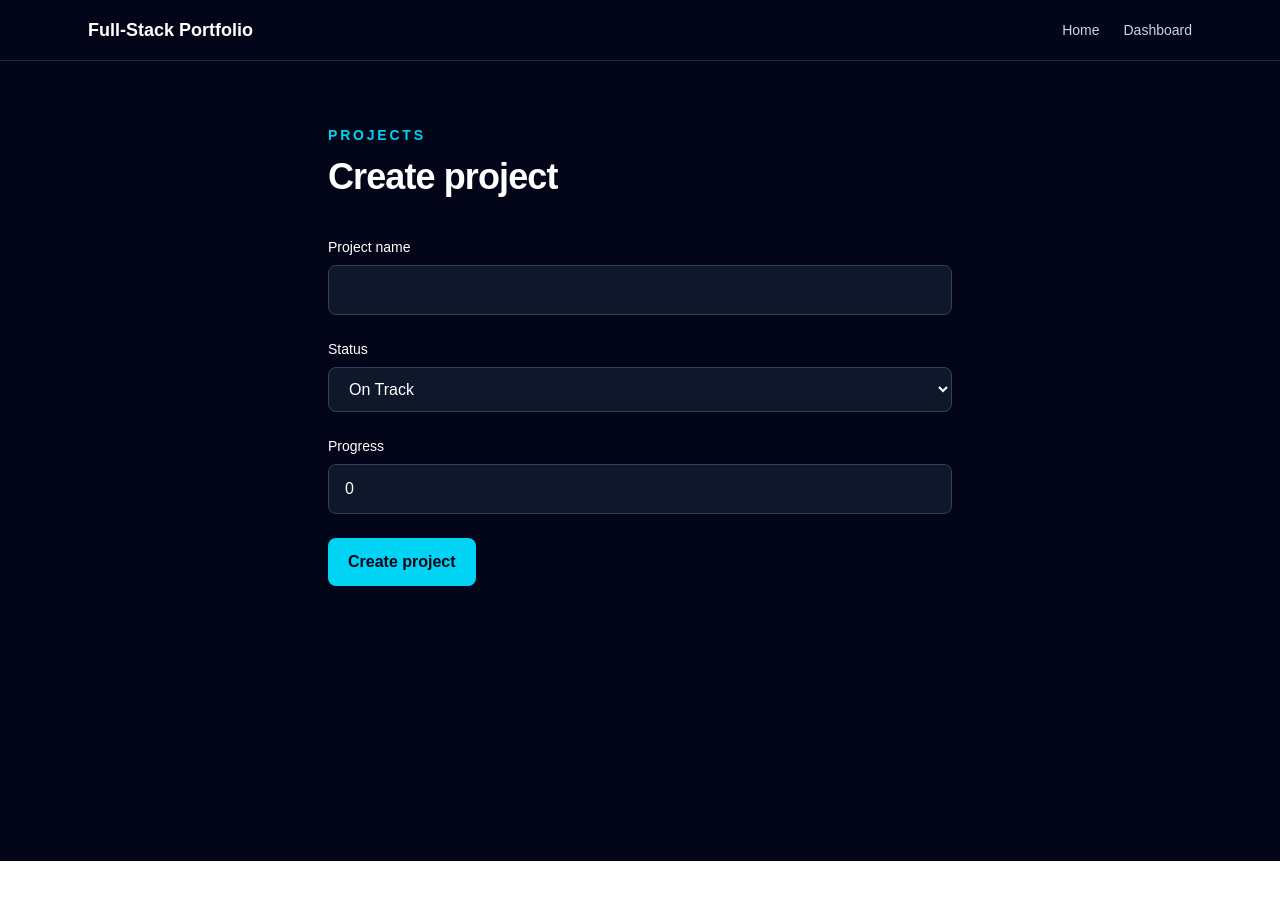
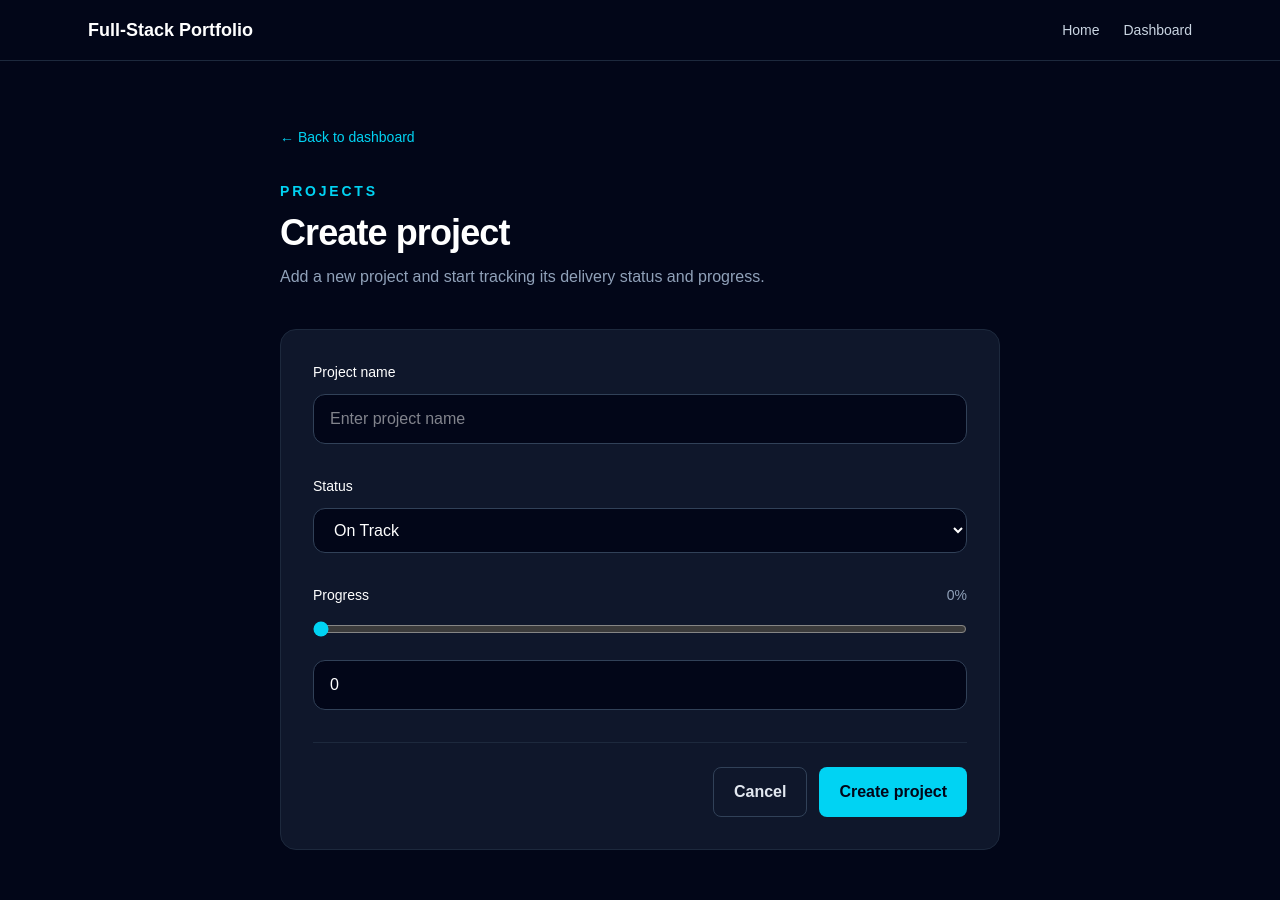
Before and after one commit to pratibashan/engineering-delivery-hub, a Next.js app in the folder web/: page /dashboard/projects/new in a window 1280 px wide. Shown: the top 900 px of the page. Before the commit the page ends 861 px from the top, so only its background shows below. Built offline with nearby package versions, Linux system fonts and the light colour scheme; no server answers.

Commit message:
Add project details and improve project UI

```diff
--- a/web/src/app/dashboard/page.tsx
+++ b/web/src/app/dashboard/page.tsx
@@ -1,3 +1,4 @@
+import Link from "next/link";
 import StatCard from "@/components/dashboard/StatCard";
 import ProjectList from "@/components/dashboard/ProjectList";
 import { dashboardStats } from "@/data/dashboard";
@@ -9,6 +10,8 @@ export default async function DashboardPage() {
   return (
     <main className="min-h-screen bg-slate-950 text-white">
       <section className="mx-auto max-w-6xl px-6 py-16">
+        <div className="flex flex-col gap-6 sm:flex-row sm:items-end sm:justify-between">
+          <div>
             <p className="text-sm font-semibold uppercase tracking-[0.2em] text-cyan-400">
               Dashboard
             </p>
@@ -20,6 +23,15 @@ export default async function DashboardPage() {
             <p className="mt-3 text-slate-400">
               Review team activity, tasks, blockers, and AI-generated summaries.
             </p>
+          </div>
+
+          <Link
+            href="/dashboard/projects/new"
+            className="inline-flex items-center justify-center rounded-lg bg-cyan-400 px-5 py-3 font-semibold text-slate-950 transition hover:bg-cyan-300"
+          >
+            + Create project
+          </Link>
+        </div>
 
         <div className="mt-10 grid gap-5 md:grid-cols-3">
           {dashboardStats.map((stat) => (
--- /dev/null
+++ b/web/src/app/dashboard/projects/[id]/page.tsx
@@ -0,0 +1,73 @@
+import Link from "next/link";
+import { getProjectById } from "@/lib/projects";
+import { getProjectStatusClasses } from "@/lib/projectStatus";
+
+type ProjectDetailsPageProps = {
+  params: Promise<{
+    id: string;
+  }>;
+};
+
+export default async function ProjectDetailsPage({
+  params,
+}: ProjectDetailsPageProps) {
+  const { id } = await params;
+
+  const project = await getProjectById(id);
+
+  return (
+    <main className="min-h-screen bg-slate-950 text-white">
+      <section className="mx-auto max-w-3xl px-6 py-16">
+        <Link
+          href="/dashboard"
+          className="inline-block text-sm font-medium text-cyan-400 hover:text-cyan-300"
+        >
+          ← Back to dashboard
+        </Link>
+
+        <p className="mt-8 text-sm font-semibold uppercase tracking-[0.2em] text-cyan-400">
+          Project details
+        </p>
+
+        <h1 className="mt-3 text-4xl font-bold tracking-tight">
+          {project.name}
+        </h1>
+
+        <div className="mt-10 rounded-2xl border border-slate-800 bg-slate-900 p-8">
+          <div className="flex items-center justify-between">
+            <span className="text-slate-400">Status</span>
+
+            <span
+              className={`rounded-full border px-3 py-1 text-sm font-medium ${getProjectStatusClasses(
+                project.status,
+              )}`}
+            >
+              {project.status}
+            </span>
+          </div>
+
+          <div className="mt-8">
+            <div className="flex items-center justify-between">
+              <span className="text-slate-400">Progress</span>
+              <span className="font-medium">{project.progress}%</span>
+            </div>
+
+            <div className="mt-3 h-2 overflow-hidden rounded-full bg-slate-800">
+              <div
+                className="h-full rounded-full bg-cyan-400"
+                style={{ width: `${project.progress}%` }}
+              />
+            </div>
+          </div>
+
+          <div className="mt-8 border-t border-slate-800 pt-6">
+            <p className="text-sm text-slate-500">Project ID</p>
+            <p className="mt-2 break-all text-sm text-slate-300">
+              {project.id}
+            </p>
+          </div>
+        </div>
+      </section>
+    </main>
+  );
+}
--- a/web/src/app/dashboard/projects/new/page.tsx
+++ b/web/src/app/dashboard/projects/new/page.tsx
@@ -1,5 +1,6 @@
 "use client";
 
+import Link from "next/link";
 import { useState } from "react";
 import { useRouter } from "next/navigation";
 
@@ -40,15 +41,30 @@ export default function NewProjectPage() {
 
   return (
     <main className="min-h-screen bg-slate-950 text-white">
-      <section className="mx-auto max-w-2xl px-6 py-16">
-        <p className="text-sm font-semibold uppercase tracking-[0.2em] text-cyan-400">
+      <section className="mx-auto max-w-3xl px-6 py-16">
+        <Link
+          href="/dashboard"
+          className="inline-block text-sm font-medium text-cyan-400 hover:text-cyan-300"
+        >
+          ← Back to dashboard
+        </Link>
+
+        <p className="mt-8 text-sm font-semibold uppercase tracking-[0.2em] text-cyan-400">
           Projects
         </p>
 
         <h1 className="mt-3 text-4xl font-bold tracking-tight">
           Create project
         </h1>
-        <form onSubmit={handleSubmit} className="mt-10 space-y-6">
+
+        <p className="mt-3 text-slate-400">
+          Add a new project and start tracking its delivery status and progress.
+        </p>
+
+        <form
+          onSubmit={handleSubmit}
+          className="mt-10 space-y-8 rounded-2xl border border-slate-800 bg-slate-900 p-8"
+        >
           <div>
             <label htmlFor="name" className="block text-sm font-medium">
               Project name
@@ -59,8 +75,9 @@ export default function NewProjectPage() {
               type="text"
               value={name}
               onChange={(event) => setName(event.target.value)}
-              className="mt-2 w-full rounded-lg border border-slate-700 bg-slate-900 px-4 py-3"
+              placeholder="Enter project name"
               required
+              className="mt-3 w-full rounded-xl border border-slate-700 bg-slate-950 px-4 py-3 outline-none transition focus:border-cyan-400"
             />
           </div>
 
@@ -75,7 +92,7 @@ export default function NewProjectPage() {
               onChange={(event) =>
                 setStatus(event.target.value as ProjectStatus)
               }
-              className="mt-2 w-full rounded-lg border border-slate-700 bg-slate-900 px-4 py-3"
+              className="mt-3 w-full rounded-xl border border-slate-700 bg-slate-950 px-4 py-3 outline-none transition focus:border-cyan-400"
             >
               <option value="On Track">On Track</option>
               <option value="At Risk">At Risk</option>
@@ -84,30 +101,52 @@ export default function NewProjectPage() {
           </div>
 
           <div>
+            <div className="flex items-center justify-between">
               <label htmlFor="progress" className="block text-sm font-medium">
                 Progress
               </label>
 
+              <span className="text-sm text-slate-400">{progress}%</span>
+            </div>
+
             <input
               id="progress"
+              type="range"
+              min={0}
+              max={100}
+              value={progress}
+              onChange={(event) => setProgress(Number(event.target.value))}
+              className="mt-4 w-full accent-cyan-400"
+            />
+
+            <input
               type="number"
               min={0}
               max={100}
               value={progress}
               onChange={(event) => setProgress(Number(event.target.value))}
-              className="mt-2 w-full rounded-lg border border-slate-700 bg-slate-900 px-4 py-3"
+              className="mt-4 w-full rounded-xl border border-slate-700 bg-slate-950 px-4 py-3 outline-none transition focus:border-cyan-400"
             />
           </div>
 
           {error && <p className="text-sm text-red-400">{error}</p>}
 
+          <div className="flex flex-wrap justify-end gap-3 border-t border-slate-800 pt-6">
+            <Link
+              href="/dashboard"
+              className="rounded-lg border border-slate-700 px-5 py-3 font-semibold text-slate-200 transition hover:bg-slate-800"
+            >
+              Cancel
+            </Link>
+
             <button
               type="submit"
               disabled={isSubmitting}
-            className="rounded-lg bg-cyan-400 px-5 py-3 font-semibold text-slate-950 disabled:cursor-not-allowed disabled:opacity-50"
+              className="rounded-lg bg-cyan-400 px-5 py-3 font-semibold text-slate-950 transition hover:bg-cyan-300 disabled:cursor-not-allowed disabled:opacity-50"
             >
               {isSubmitting ? "Creating..." : "Create project"}
             </button>
+          </div>
         </form>
       </section>
     </main>
--- a/web/src/components/dashboard/ProjectCard.tsx
+++ b/web/src/components/dashboard/ProjectCard.tsx
@@ -1,47 +1,50 @@
+import Link from "next/link";
+import { getProjectStatusClasses } from "@/lib/projectStatus";
+import type { Project } from "@/types/dashboard";
+
 type ProjectCardProps = {
-  name: string;
-  status: "On Track" | "At Risk" | "Blocked";
-  progress: number;
+  project: Project;
 };
 
-export default function ProjectCard({
-  name,
-  status,
-  progress,
-}: ProjectCardProps) {
-  const statusStyles = {
-    "On Track": "border-emerald-500/30 bg-emerald-500/10 text-emerald-300",
-    "At Risk": "border-amber-500/30 bg-amber-500/10 text-amber-300",
-    Blocked: "border-rose-500/30 bg-rose-500/10 text-rose-300",
-  };
-
+export default function ProjectCard({ project }: ProjectCardProps) {
   return (
-    <article className="rounded-2xl border border-slate-800 bg-slate-900 p-6">
+    <Link href={`/dashboard/projects/${project.id}`} className="block">
+      <article className="rounded-2xl border border-slate-800 bg-slate-900 p-6 transition hover:border-slate-700 hover:bg-slate-900/80">
         <div className="flex items-start justify-between gap-4">
-        <div>
-          <h2 className="text-lg font-semibold text-white">{name}</h2>
-        </div>
+          <h3 className="text-lg font-semibold text-white">{project.name}</h3>
 
           <span
-          className={`rounded-full border border-slate-700 px-3 py-1 text-xs ${statusStyles[status]}`}
+            className={`shrink-0 rounded-full border px-3 py-1 text-xs font-medium ${getProjectStatusClasses(
+              project.status,
+            )}`}
           >
-          {status}
+            {project.status}
           </span>
         </div>
 
-      <div className="mt-6">
-        <div className="mb-2 flex justify-between text-sm text-slate-400">
-          <span>Progress</span>
-          <span>{progress}%</span>
+        <div className="mt-8">
+          <div className="flex items-center justify-between text-sm">
+            <span className="text-slate-400">Progress</span>
+
+            <span className="font-medium text-slate-300">
+              {project.progress}%
+            </span>
           </div>
 
-        <div className="h-2 rounded-full bg-slate-800">
+          <div className="mt-3 h-2 overflow-hidden rounded-full bg-slate-800">
             <div
-            className="h-2 rounded-full bg-cyan-400"
-            style={{ width: `${progress}%` }}
+              className="h-full rounded-full bg-cyan-400"
+              style={{ width: `${project.progress}%` }}
             />
           </div>
         </div>
+
+        <div className="mt-6 border-t border-slate-800 pt-4">
+          <span className="text-sm font-medium text-cyan-400">
+            View project →
+          </span>
+        </div>
       </article>
+    </Link>
   );
 }
--- a/web/src/components/dashboard/ProjectList.tsx
+++ b/web/src/components/dashboard/ProjectList.tsx
@@ -49,12 +49,7 @@ export default function ProjectList({ projects }: ProjectListProps) {
 
       <div className="grid gap-5 lg:grid-cols-3">
         {filteredProjects.map((project) => (
-          <ProjectCard
-            key={project.name}
-            name={project.name}
-            status={project.status}
-            progress={project.progress}
-          />
+          <ProjectCard key={project.id} project={project} />
         ))}
       </div>
     </section>
--- /dev/null
+++ b/web/src/lib/projectStatus.ts
@@ -0,0 +1,14 @@
+import type { ProjectStatus } from "@/types/dashboard";
+
+export function getProjectStatusClasses(status: ProjectStatus) {
+  switch (status) {
+    case "On Track":
+      return "border-emerald-500/30 bg-emerald-500/10 text-emerald-300";
+
+    case "At Risk":
+      return "border-amber-500/30 bg-amber-500/10 text-amber-300";
+
+    case "Blocked":
+      return "border-red-500/30 bg-red-500/10 text-red-300";
+  }
+}
```
Lines whose indentation alone changed are shown as unchanged.
